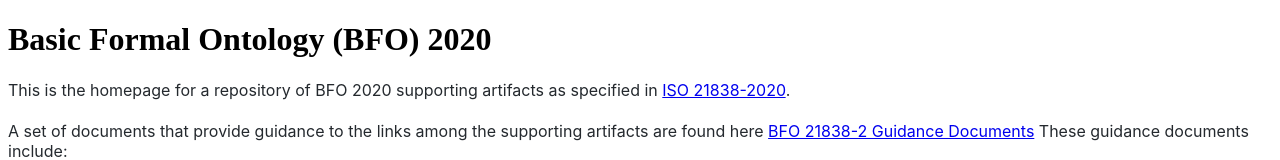
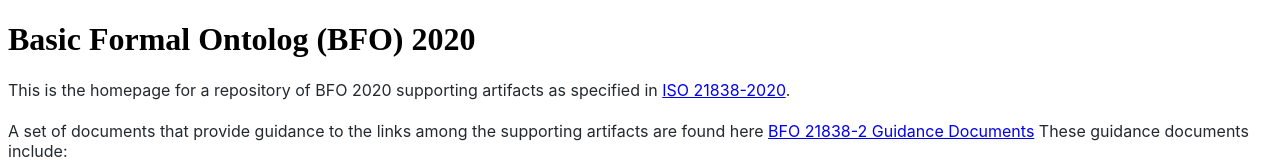
Before and after one commit to BFO-ontology/BFO-2020, a plain HTML site: page 21838-2/index.html in a window 1280 px wide. Shown: the top 160 px of the page. Drawn offline with Linux system fonts and the light colour scheme.

Commit message:
Update index.html

```diff
--- a/21838-2/index.html
+++ b/21838-2/index.html
@@ -6,7 +6,7 @@
     <meta name="generator" content="BlueGriffon wysiwyg editor">
   </head>
   <body>
-    <h1>Basic Formal Ontology (BFO) 2020</h1>
+    <h1>Basic Formal Ontolog (BFO) 2020</h1>
     <span style="color: rgb(36, 41, 46); font-family: -apple-system, BlinkMacSystemFont, &quot;Segoe UI&quot;, Helvetica, Arial, sans-serif, &quot;Apple Color Emoji&quot;, &quot;Segoe UI Emoji&quot;; font-size: 16px; font-style: normal; font-variant-ligatures: normal; font-variant-caps: normal; font-weight: 400; letter-spacing: normal; orphans: 2; text-align: start; text-indent: 0px; text-transform: none; white-space: normal; widows: 2; word-spacing: 0px; -webkit-text-stroke-width: 0px; text-decoration-style: initial; text-decoration-color: initial; display: inline !important; float: none;">This
       is the homepage for a repository of BFO 2020 supporting artifacts as
       specified in <a href="https://www.iso.org/standard/74572.html" target="_blank">ISO
```
